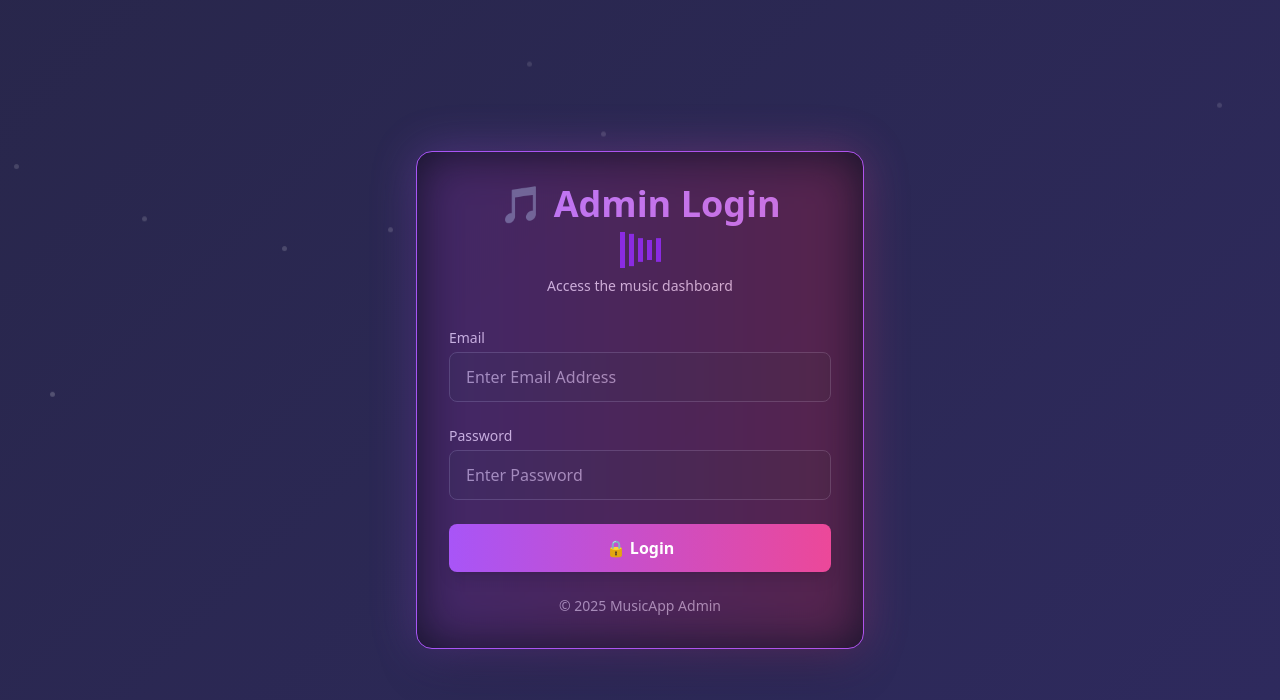
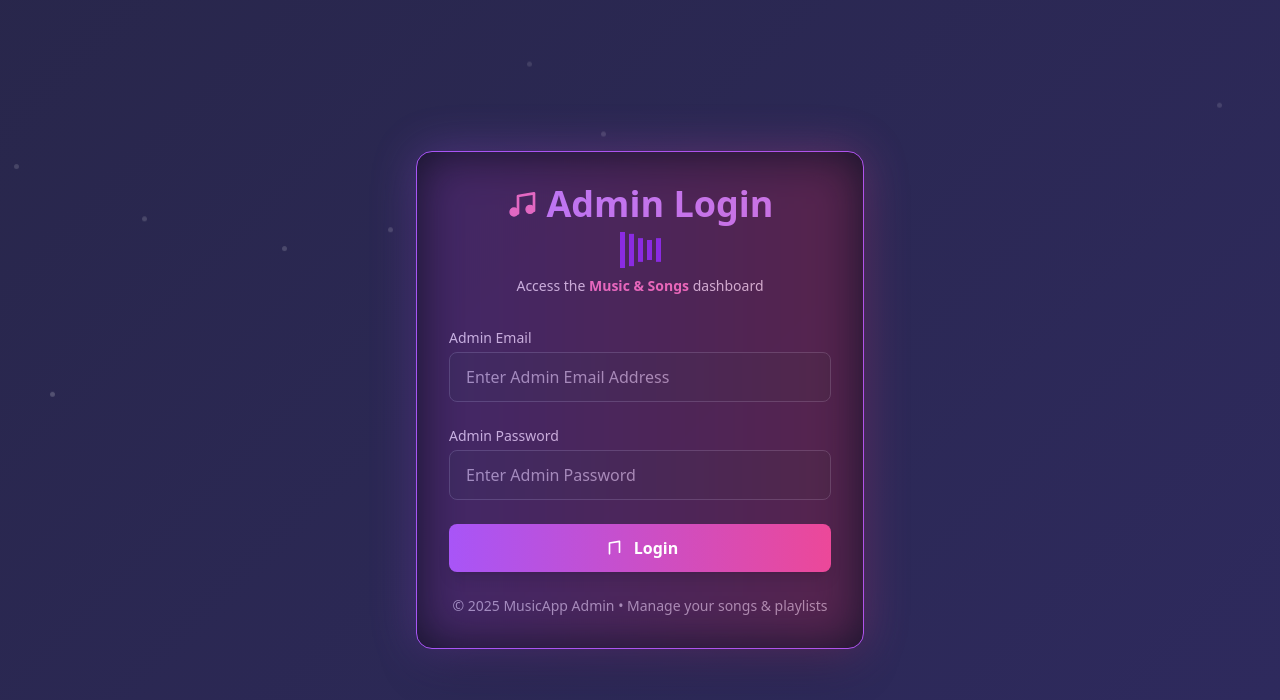
Before and after one commit to BoradDenish/django_music_app, a Django app: page /a/login in a window 1280 px wide. Shown: the top 700 px of the page. Run offline with Django 5.2, Linux system fonts and the light colour scheme; some libraries are stand-ins or nearby versions.

Commit message:
Update admin_login.html

```diff
--- a/templates/admin/auth/admin_login.html
+++ b/templates/admin/auth/admin_login.html
@@ -86,11 +86,18 @@
 
         <!-- Admin Logo + Music Wave -->
         <div class="text-center mb-8">
-            <h2 class="text-4xl font-extrabold text-purple-400">🎵 Admin Login</h2>
+            <h2 class="text-4xl font-extrabold text-purple-400 flex items-center justify-center gap-2">
+                <svg xmlns="http://www.w3.org/2000/svg" class="h-8 w-8 inline-block text-pink-400" fill="none" viewBox="0 0 24 24" stroke="currentColor">
+                    <path stroke-linecap="round" stroke-linejoin="round" stroke-width="2" d="M9 19V6l12-2v13"/>
+                    <circle cx="6" cy="18" r="3" fill="currentColor"/>
+                    <circle cx="18" cy="16" r="3" fill="currentColor"/>
+                </svg>
+                Admin Login
+            </h2>
             <div class="music-wave mt-4">
                 <span></span><span></span><span></span><span></span><span></span>
             </div>
-            <p class="text-gray-300 text-sm mt-4">Access the music dashboard</p>
+            <p class="text-gray-300 text-sm mt-4">Access the <span class="text-pink-400 font-semibold">Music & Songs</span> dashboard</p>
         </div>
 
         {% if messages %}
@@ -106,25 +113,28 @@
             {% csrf_token %}
 
             <div>
-                <label class="block text-gray-300 text-sm font-medium">Email</label>
-                <input type="text" name="email" placeholder="Enter Email Address"
+                <label class="block text-gray-300 text-sm font-medium">Admin Email</label>
+                <input type="text" name="email" placeholder="Enter Admin Email Address"
                     class="w-full px-4 py-3 mt-1 rounded-lg bg-gray-900 text-white border border-gray-700 focus:ring-2 focus:ring-purple-500 focus:outline-none transition duration-300">
             </div>
 
             <div>
-                <label class="block text-gray-300 text-sm font-medium">Password</label>
-                <input type="password" name="password" placeholder="Enter Password"
+                <label class="block text-gray-300 text-sm font-medium">Admin Password</label>
+                <input type="password" name="password" placeholder="Enter Admin Password"
                     class="w-full px-4 py-3 mt-1 rounded-lg bg-gray-900 text-white border border-gray-700 focus:ring-2 focus:ring-purple-500 focus:outline-none transition duration-300">
             </div>
 
             <button type="submit"
-                class="w-full py-3 rounded-lg bg-gradient-to-r from-purple-500 to-pink-500 text-white font-semibold hover:scale-105 transform transition-all duration-300 shadow-lg">
-                🔒 Login
+                class="w-full py-3 rounded-lg bg-gradient-to-r from-purple-500 to-pink-500 text-white font-semibold hover:scale-105 transform transition-all duration-300 shadow-lg flex items-center justify-center gap-2">
+                <svg xmlns="http://www.w3.org/2000/svg" class="h-5 w-5 inline-block mr-1" fill="none" viewBox="0 0 24 24" stroke="currentColor">
+                    <path stroke-linecap="round" stroke-linejoin="round" stroke-width="2" d="M9 19V6l12-2v13"/>
+                </svg>
+                Login
             </button>
         </form>
 
         <!-- Footer -->
-        <p class="text-center text-gray-400 text-sm mt-6">© 2025 MusicApp Admin</p>
+        <p class="text-center text-gray-400 text-sm mt-6">© 2025 MusicApp Admin • Manage your songs & playlists</p>
     </div>
 
 </body>
```
